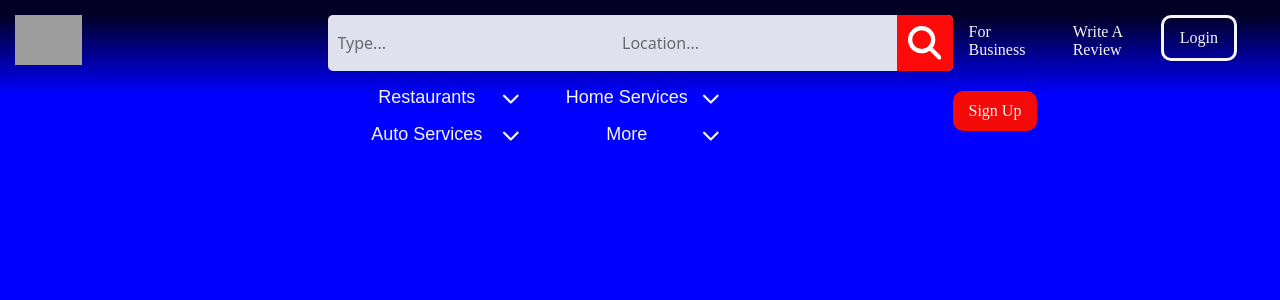
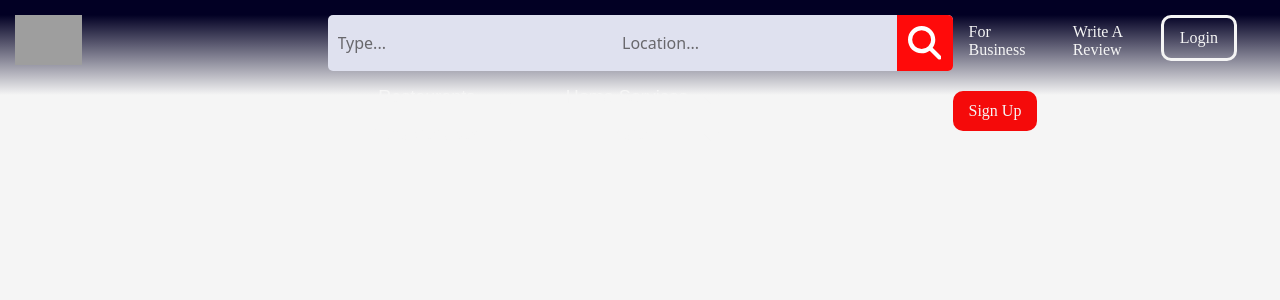
Before and after one commit to PeterZnuderlPB/ViteProjekt, a React (Vite) app: page / in a window 1280 px wide. Shown: the top 300 px of the page. Built offline with nearby package versions, Linux system fonts and the light colour scheme; grey boxes are pictures that could not be loaded.

Commit message:
Section, page in icon dict setup

```diff
--- /dev/null
+++ b/src/Components/Pages/HomePage.jsx
@@ -0,0 +1,17 @@
+import { useState } from 'react'
+import './HomePage.css'
+import Navbar from '../Sections/Navbar'
+import HeroSection from '../Sections/HeroSection'
+
+const HomePage = (props) => {
+
+
+  return (
+    <div className='home-page'>
+        <Navbar />
+        <HeroSection />
+    </div>
+  )
+}
+
+export default HomePage
--- /dev/null
+++ b/src/Components/Sections/HeroSection.jsx
@@ -0,0 +1,13 @@
+import { useState } from 'react'
+import './HeroSection.css'
+
+const HeroSection = (props) => {
+
+  return (
+    <div className='hero-section'>
+
+    </div>
+  )
+}
+
+export default HeroSection
--- a/src/index.css
+++ b/src/index.css
@@ -1,6 +1,6 @@
 body{
     all: unset;
-    background-color: blue;
+    background-color: whitesmoke;
 }
 
 .flex-container {
--- a/src/main.jsx
+++ b/src/main.jsx
@@ -1,10 +1,10 @@
 import React from 'react'
 import ReactDOM from 'react-dom/client'
-import Navbar from './Components/Sections/Navbar'
+import HomePage from './Components/Pages/HomePage'
 import './index.css'
 
 ReactDOM.createRoot(document.getElementById('root')).render(
   <React.StrictMode>
-    <Navbar/>
+    <HomePage/>
   </React.StrictMode>
 )
```
Also changed, not shown: src/helper/icon-dict.js (added, +8 -0 lines), src/Components/Pages/HomePage.css (added), src/Components/Sections/HeroSection.css (added).
